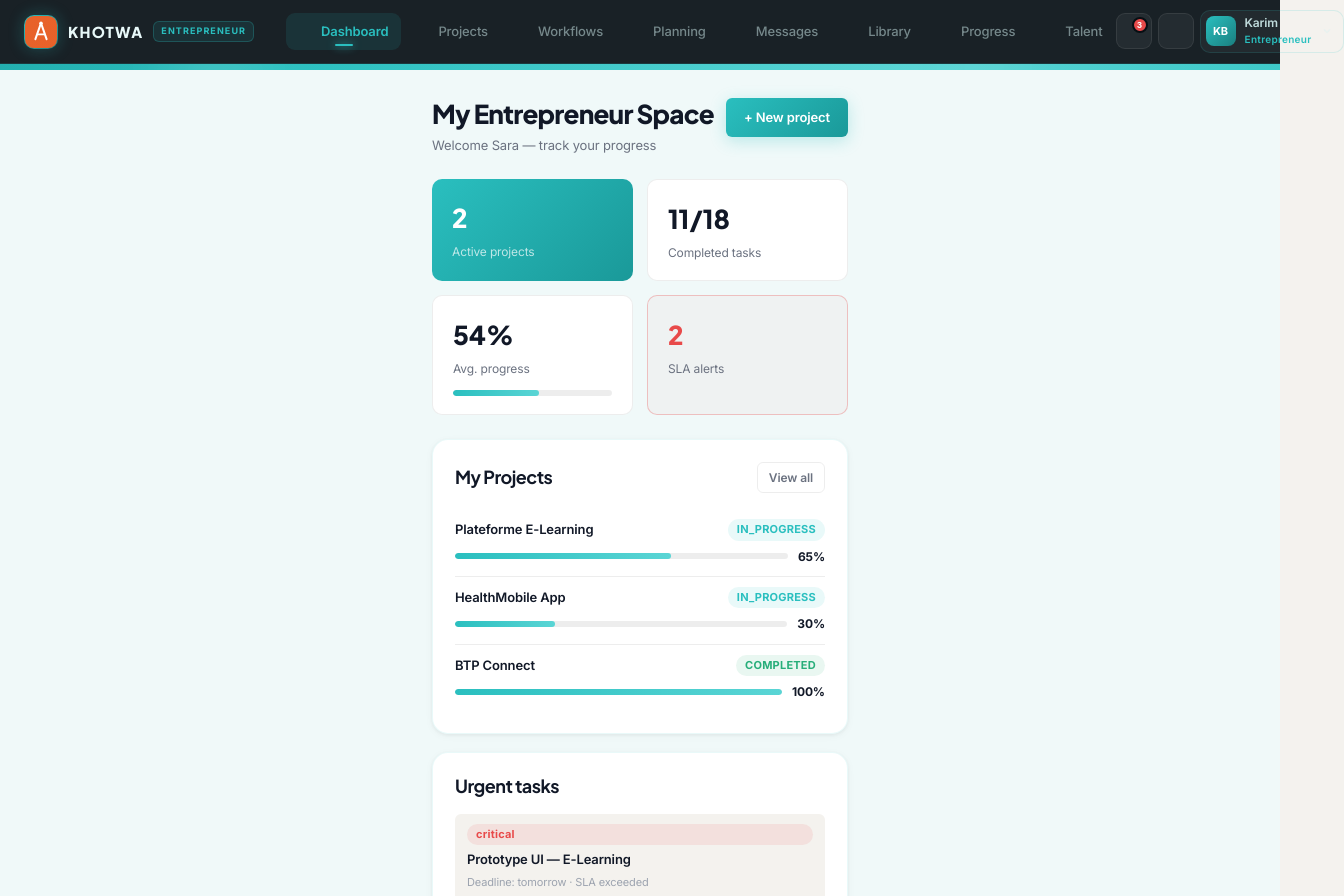
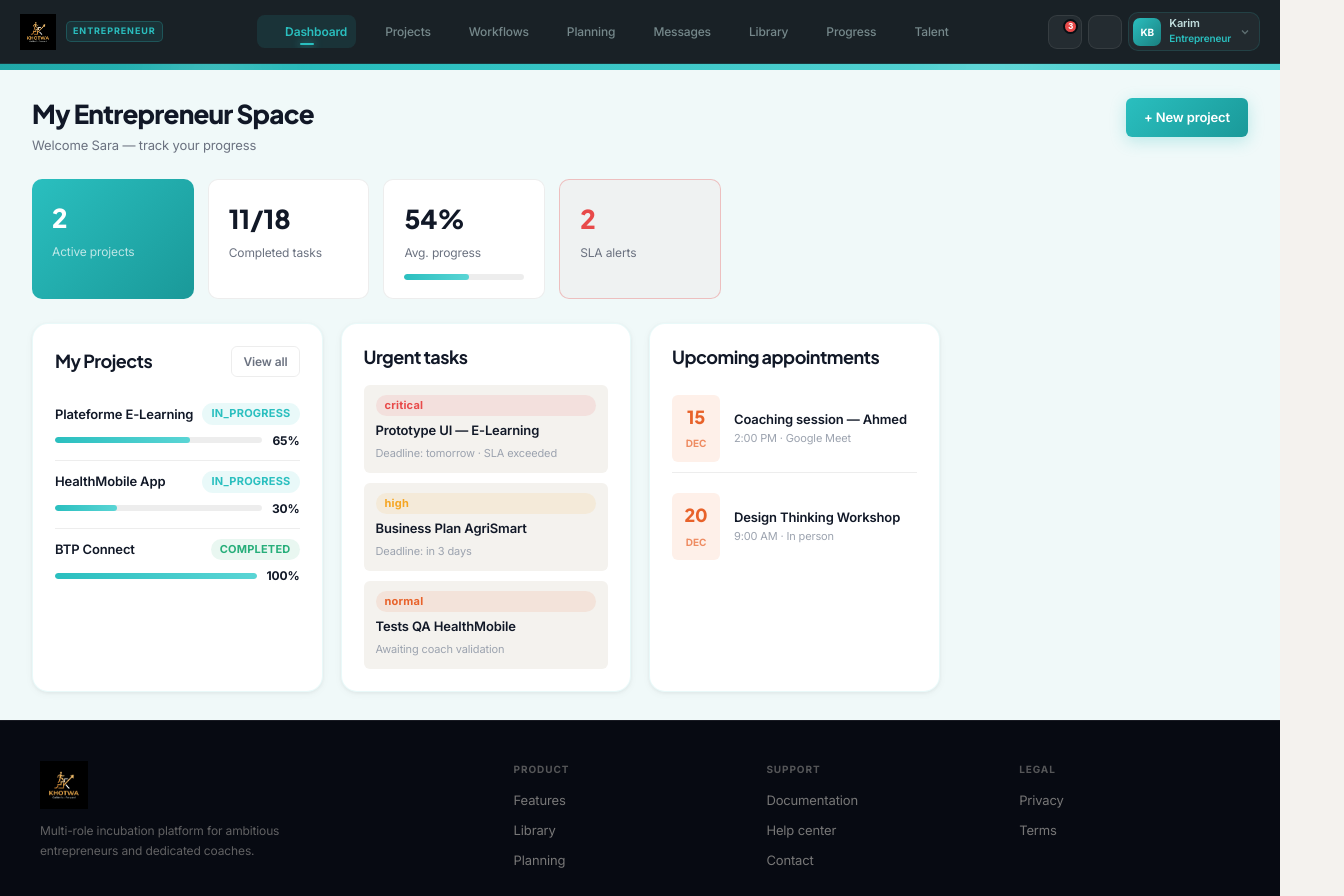
Before and after one commit to OumaymaaMlik/Khotwa_pi, an Angular app in the folder khotwa-frontend/: page /entrepreneur/dashboard in a window 1280 px wide. Shown: the top 896 px of the page, 1344 px wide, since content can reach past the window. Built offline with nearby package versions, Linux system fonts and the light colour scheme.

Commit message:
Replace khotwa-frontend with new version

```diff
--- a/khotwa-frontend/angular.json
+++ b/khotwa-frontend/angular.json
@@ -19,6 +19,7 @@
             "polyfills": ["zone.js"],
             "tsConfig": "tsconfig.app.json",
             "assets": [
+              "src/assets",
               { "glob": "**/*", "input": "public", "output": "/" }
             ],
             "styles": ["src/styles.css"],
--- a/khotwa-frontend/src/app/features/landing/landing.component.css
+++ b/khotwa-frontend/src/app/features/landing/landing.component.css
@@ -40,6 +40,7 @@
 .navbar--scrolled { box-shadow: 0 4px 24px rgba(0,0,0,0.08); }
 
 .nav-logo { display: flex; align-items: center; gap: 10px; text-decoration: none; }
+.nav-logo-img { height: 44px; width: auto; object-fit: contain; filter: brightness(1); }
 .nav-logo-name {
   font-family: 'Plus Jakarta Sans', sans-serif;
   font-weight: 800; font-size: 16px;
--- a/khotwa-frontend/src/app/features/landing/landing.component.html
+++ b/khotwa-frontend/src/app/features/landing/landing.component.html
@@ -3,20 +3,7 @@
   <!-- ══ NAVBAR ══════════════════════════════════════════════════ -->
   <nav class="navbar" [class.navbar--scrolled]="scrolled">
     <a class="nav-logo" routerLink="/">
-      <!-- Logo KHOTWA -->
-      <svg width="36" height="36" viewBox="0 0 40 40" fill="none" xmlns="http://www.w3.org/2000/svg">
-        <rect width="40" height="40" rx="11" fill="url(#navLogoGrad)"/>
-        <path d="M13 29L20 9L27 29" stroke="white" stroke-width="2.5" stroke-linecap="round" stroke-linejoin="round"/>
-        <path d="M15.5 23H24.5" stroke="white" stroke-width="2" stroke-linecap="round"/>
-        <circle cx="20" cy="9" r="2.2" fill="white"/>
-        <defs>
-          <linearGradient id="navLogoGrad" x1="0" y1="0" x2="40" y2="40">
-            <stop offset="0%" stop-color="#E8622A"/>
-            <stop offset="100%" stop-color="#C84F1F"/>
-          </linearGradient>
-        </defs>
-      </svg>
-      <span class="nav-logo-name">KHOTWA</span>
+      <img src="assets/khotwa-logo.png" alt="KHOTWA" class="nav-logo-img" />
     </a>
     <ul class="nav-menu">
       <li *ngFor="let item of navItems; trackBy: trackByLabel"><a [href]="item.anchor">{{ item.label }}</a></li>
--- a/khotwa-frontend/src/app/layout-coach/layout-coach.component.html
+++ b/khotwa-frontend/src/app/layout-coach/layout-coach.component.html
@@ -11,19 +11,8 @@
 
       <!-- Logo -->
       <a routerLink="/coach/dashboard" class="coach-brand">
-        <div class="coach-brand__icon"><svg width="32" height="32" viewBox="0 0 40 40" fill="none" xmlns="http://www.w3.org/2000/svg">
-          <rect width="40" height="40" rx="11" fill="url(#logoGrad)"/>
-          <path d="M13 29L20 9L27 29" stroke="white" stroke-width="2.5" stroke-linecap="round" stroke-linejoin="round"/>
-          <path d="M15.5 23H24.5" stroke="white" stroke-width="2" stroke-linecap="round"/>
-          <circle cx="20" cy="9" r="2.2" fill="white"/>
-          <defs>
-            <linearGradient id="logoGrad" x1="0" y1="0" x2="40" y2="40">
-              <stop offset="0%" stop-color="#E8622A"/>
-              <stop offset="100%" stop-color="#C84F1F"/>
-            </linearGradient>
-          </defs>
-        </svg></div>
-        <span class="coach-brand__name">KHOTWA</span>
+        <img src="assets/khotwa-logo.png" alt="KHOTWA" class="brand-logo-img" style="height:32px;width:auto;object-fit:contain;" />
+
         <span class="coach-brand__tag">Coach</span>
       </a>
 
--- a/khotwa-frontend/src/app/layout-entrepreneur/layout-entrepreneur.component.css
+++ b/khotwa-frontend/src/app/layout-entrepreneur/layout-entrepreneur.component.css
@@ -38,14 +38,14 @@
   box-shadow: 0 4px 24px rgba(0,0,0,0.35), 0 0 0 1px rgba(42,191,191,0.12);
 }
 
+/* ── Nav inner : full width, space-between ── */
 .ent-nav__inner {
-  max-width: 1400px;
-  margin: 0 auto;
+  width: 100%;
   height: 100%;
   display: flex;
   align-items: center;
+  padding: 0 20px;
   gap: 0;
-  padding: 0 24px;
 }
 
 /* ── Brand ───────────────────────────────────────── */
@@ -54,54 +54,57 @@
   align-items: center;
   gap: 10px;
   text-decoration: none;
-  margin-right: 32px;
   flex-shrink: 0;
+  margin-right: 16px;
 }
 .ent-brand__icon {
-  width: 34px; height: 34px;
-  border-radius: 10px;
+  width: 32px; height: 32px;
+  border-radius: 9px;
   background: linear-gradient(135deg, var(--ent-teal), #1a7f7f);
   display: flex; align-items: center; justify-content: center;
   box-shadow: 0 0 16px var(--ent-teal-glow);
 }
 .ent-brand__name {
   font-family: 'Plus Jakarta Sans', sans-serif;
-  font-size: 15px; font-weight: 800;
+  font-size: 14px; font-weight: 800;
   letter-spacing: 0.08em;
   color: #E8F9F9;
 }
 .ent-brand__tag {
   font-size: 9px; font-weight: 700;
-  letter-spacing: 0.12em;
+  letter-spacing: 0.1em;
   text-transform: uppercase;
   color: var(--ent-teal);
   background: var(--ent-teal-light);
   border: 1px solid rgba(42,191,191,0.25);
-  border-radius: 6px;
-  padding: 2px 7px;
+  border-radius: 5px;
+  padding: 2px 6px;
 }
 
-/* ── Nav links ───────────────────────────────────── */
+/* ── Nav links : flex-1, centred ─────────────────── */
 .ent-nav__links {
   display: flex;
   align-items: center;
-  gap: 2px;
-  flex: 1;
+  gap: 1px;
+  flex: 1;               /* takes remaining space */
+  justify-content: center; /* centres links between brand and actions */
+  overflow: hidden;
 }
 
 .ent-link {
   position: relative;
   display: flex;
   align-items: center;
-  gap: 6px;
-  padding: 8px 13px;
-  border-radius: 9px;
-  font-size: 13px;
+  gap: 4px;
+  padding: 7px 9px;
+  border-radius: 8px;
+  font-size: 12px;
   font-weight: 500;
   color: rgba(210,240,240,0.5);
   text-decoration: none;
   transition: all 0.18s ease;
   white-space: nowrap;
+  flex-shrink: 0;
 }
 .ent-link:hover {
   color: rgba(210,240,240,0.95);
@@ -109,7 +112,7 @@
 }
 .ent-link__icon {
   display: flex; align-items: center; justify-content: center;
-  width: 16px; flex-shrink: 0;
+  width: 15px; flex-shrink: 0;
   opacity: 0.6;
   transition: opacity 0.18s;
 }
@@ -124,27 +127,27 @@
 
 .ent-link__pip {
   position: absolute;
-  bottom: 4px;
+  bottom: 3px;
   left: 50%;
   transform: translateX(-50%);
-  width: 18px; height: 2px;
+  width: 14px; height: 2px;
   border-radius: 99px;
   background: var(--ent-teal);
   box-shadow: 0 0 8px var(--ent-teal);
 }
 
-/* ── Actions right ───────────────────────────────── */
+/* ── Actions right : fixed width, no shrink ─────── */
 .ent-nav__actions {
   display: flex;
   align-items: center;
   gap: 6px;
-  margin-left: auto;
   flex-shrink: 0;
+  margin-left: 12px;
 }
 
 .ent-icon-btn {
   position: relative;
-  width: 36px; height: 36px;
+  width: 34px; height: 34px;
   border-radius: 9px;
   background: rgba(255,255,255,0.05);
   border: 1px solid rgba(255,255,255,0.08);
@@ -164,7 +167,7 @@
 .notif-wrapper { position: relative; }
 .notif-dot {
   position: absolute; top: 3px; right: 3px;
-  width: 16px; height: 16px; border-radius: 50%;
+  width: 15px; height: 15px; border-radius: 50%;
   background: #E84A4A; color: white;
   font-size: 9px; font-weight: 700;
   display: flex; align-items: center; justify-content: center;
@@ -174,7 +177,7 @@
 /* Notif panel */
 .ent-notif-panel {
   position: absolute; top: calc(100% + 10px); right: 0;
-  width: 320px;
+  width: 300px;
   background: #0D1E1E;
   border: 1px solid rgba(42,191,191,0.2);
   border-radius: 14px;
@@ -209,8 +212,8 @@
   position: relative;
   display: flex;
   align-items: center;
-  gap: 9px;
-  padding: 5px 10px 5px 5px;
+  gap: 8px;
+  padding: 4px 8px 4px 4px;
   border-radius: 10px;
   border: 1px solid rgba(42,191,191,0.15);
   background: rgba(255,255,255,0.04);
@@ -223,21 +226,21 @@
   border-color: rgba(42,191,191,0.3);
 }
 .ent-user__avatar {
-  width: 30px; height: 30px; border-radius: 8px;
+  width: 28px; height: 28px; border-radius: 7px;
   background: linear-gradient(135deg, var(--ent-teal), #1a7f7f);
   display: flex; align-items: center; justify-content: center;
-  font-size: 11px; font-weight: 700; color: white;
+  font-size: 10px; font-weight: 700; color: white;
   flex-shrink: 0;
 }
 .ent-user__info { display: flex; flex-direction: column; }
-.ent-user__name { font-size: 12px; font-weight: 600; color: rgba(210,240,240,0.9); line-height: 1.2; }
-.ent-user__role { font-size: 10px; color: var(--ent-teal); font-weight: 600; letter-spacing: 0.03em; }
+.ent-user__name { font-size: 11px; font-weight: 600; color: rgba(210,240,240,0.9); line-height: 1.2; }
+.ent-user__role { font-size: 10px; color: var(--ent-teal); font-weight: 600; }
 .ent-user__chevron { color: rgba(210,240,240,0.35); transition: transform 0.2s; }
 .ent-user__chevron.rotated { transform: rotate(180deg); }
 
 .ent-user__menu {
   position: absolute; top: calc(100% + 8px); right: 0;
-  min-width: 200px;
+  min-width: 190px;
   background: #0D1E1E;
   border: 1px solid rgba(42,191,191,0.2);
   border-radius: 12px;
@@ -247,14 +250,14 @@
   z-index: 300;
 }
 .ent-user__menu-header {
-  padding: 14px 16px;
+  padding: 13px 15px;
   border-bottom: 1px solid rgba(42,191,191,0.1);
 }
 .menu-name { font-size: 13px; font-weight: 700; color: rgba(210,240,240,0.9); }
 .menu-email { font-size: 11px; color: rgba(210,240,240,0.4); margin-top: 2px; }
 .menu-item {
   display: flex; align-items: center; gap: 9px;
-  width: 100%; padding: 11px 16px;
+  width: 100%; padding: 11px 15px;
   background: none; border: none; cursor: pointer;
   font-size: 13px; font-weight: 500;
   color: rgba(210,240,240,0.7);
@@ -267,24 +270,19 @@
 .ent-burger {
   display: none;
   flex-direction: column; gap: 5px;
-  background: none; border: none; cursor: pointer;
-  padding: 6px;
+  background: none; border: none; cursor: pointer; padding: 6px;
 }
 .ent-burger span {
   display: block; width: 20px; height: 2px;
-  background: rgba(210,240,240,0.7); border-radius: 2px;
-  transition: all 0.2s;
+  background: rgba(210,240,240,0.7); border-radius: 2px; transition: all 0.2s;
 }
 
 /* ── Mobile nav ──────────────────────────────────── */
 .ent-mobile-nav {
-  display: none;
-  flex-direction: column;
+  display: none; flex-direction: column;
   background: #0D1E1E;
   border-top: 1px solid rgba(42,191,191,0.12);
-  max-height: 0;
-  overflow: hidden;
-  transition: max-height 0.3s ease;
+  max-height: 0; overflow: hidden; transition: max-height 0.3s ease;
 }
 .ent-mobile-nav.open { max-height: 600px; }
 
@@ -302,8 +300,7 @@
 .ent-overlay {
   position: fixed; inset: 0;
   background: rgba(0,0,0,0.5);
-  z-index: 190;
-  backdrop-filter: blur(2px);
+  z-index: 190; backdrop-filter: blur(2px);
 }
 
 /* ── Hero band ───────────────────────────────────── */
@@ -312,47 +309,36 @@
   background: linear-gradient(90deg, #1a9999, #2ABFBF, #5AD5D5, #2ABFBF, #1a9999);
   background-size: 200% 100%;
   animation: gradientShift 5s linear infinite;
-  position: relative;
-  overflow: hidden;
+  position: relative; overflow: hidden;
 }
 .ent-hero-band__orb {
-  position: absolute;
-  border-radius: 50%;
-  filter: blur(30px);
-  opacity: 0.4;
+  position: absolute; border-radius: 50%; filter: blur(30px); opacity: 0.4;
 }
 .ent-hero-band__orb--1 {
-  width: 120px; height: 40px;
-  background: rgba(255,255,255,0.6);
-  top: -10px; left: 10%;
-  animation: orbFloat 4s ease-in-out infinite;
+  width: 120px; height: 40px; background: rgba(255,255,255,0.6);
+  top: -10px; left: 10%; animation: orbFloat 4s ease-in-out infinite;
 }
 .ent-hero-band__orb--2 {
-  width: 80px; height: 30px;
-  background: rgba(255,255,255,0.5);
-  top: -8px; right: 20%;
-  animation: orbFloat 6s ease-in-out infinite reverse;
+  width: 80px; height: 30px; background: rgba(255,255,255,0.5);
+  top: -8px; right: 20%; animation: orbFloat 6s ease-in-out infinite reverse;
 }
 
 /* ── Main content ────────────────────────────────── */
-.ent-main {
-  flex: 1;
-  overflow-y: auto;
-  display: flex;
-  flex-direction: column;
-}
+.ent-main { flex: 1; overflow-y: auto; }
 .ent-content {
   max-width: 1400px;
   margin: 0 auto;
-  padding: 28px 28px;
+  padding: 28px 32px;
 }
 
 /* ── Responsive ──────────────────────────────────── */
-@media (max-width: 1100px) {
-  .ent-link span:last-child:not(.ent-link__icon):not(.ent-link__pip) { display: none; }
-  .ent-link { padding: 8px 10px; }
+@media (max-width: 1200px) {
+  /* Hide label text on all links, keep only icons */
+  .ent-link span:not(.ent-link__icon):not(.ent-link__pip) { display: none; }
+  .ent-link { padding: 8px; }
+  .ent-brand__tag { display: none; }
 }
-@media (max-width: 768px) {
+@media (max-width: 900px) {
   .ent-nav__links { display: none; }
   .ent-burger { display: flex; }
   .ent-mobile-nav { display: flex; }
@@ -375,7 +361,7 @@
   to   { opacity: 1; transform: translateY(0); }
 }
 
-/* ── Override global cards pour l'espace entrepreneur */
+/* ── Deep overrides for entrepreneur theme ───────── */
 :host ::ng-deep .kh-card {
   background: white;
   border: 1px solid rgba(42,191,191,0.1);
@@ -398,7 +384,3 @@
   border-color: var(--ent-teal) !important;
   box-shadow: 0 0 0 3px rgba(42,191,191,0.15) !important;
 }
-
-/* Responsive content area */
-@media (max-width: 1024px) { .ent-content { padding: 20px; } }
-@media (max-width: 640px)  { .ent-content { padding: 12px; } }
--- a/khotwa-frontend/src/app/layout-entrepreneur/layout-entrepreneur.component.html
+++ b/khotwa-frontend/src/app/layout-entrepreneur/layout-entrepreneur.component.html
@@ -11,19 +11,8 @@
 
       <!-- Logo -->
       <a routerLink="/entrepreneur/dashboard" class="ent-brand">
-        <div class="ent-brand__icon"><svg width="32" height="32" viewBox="0 0 40 40" fill="none" xmlns="http://www.w3.org/2000/svg">
-          <rect width="40" height="40" rx="11" fill="url(#logoGrad)"/>
-          <path d="M13 29L20 9L27 29" stroke="white" stroke-width="2.5" stroke-linecap="round" stroke-linejoin="round"/>
-          <path d="M15.5 23H24.5" stroke="white" stroke-width="2" stroke-linecap="round"/>
-          <circle cx="20" cy="9" r="2.2" fill="white"/>
-          <defs>
-            <linearGradient id="logoGrad" x1="0" y1="0" x2="40" y2="40">
-              <stop offset="0%" stop-color="#E8622A"/>
-              <stop offset="100%" stop-color="#C84F1F"/>
-            </linearGradient>
-          </defs>
-        </svg></div>
-        <span class="ent-brand__name">KHOTWA</span>
+          <img src="assets/khotwa-logo.png" alt="KHOTWA" class="brand-logo-img" style="height:36px;width:auto;object-fit:contain;" />
+
         <span class="ent-brand__tag">Entrepreneur</span>
       </a>
 
--- a/khotwa-frontend/src/app/layout/layout.component.css
+++ b/khotwa-frontend/src/app/layout/layout.component.css
@@ -124,7 +124,7 @@
 
 /* ═══════ MAIN ═══════ */
 .main-area {
-  flex: 1; display: flex; flex-direction: column; overflow: hidden;
+  flex: 1; display: flex; flex-direction: column; overflow-y: auto; overflow-x: hidden;
   min-width: 0;
 }
 
@@ -223,6 +223,6 @@ kbd {
 }
 
 /* ═══════ CONTENT ═══════ */
-.content { flex: 1; overflow-y: auto; padding: 28px 28px; }
+.content { flex: 1; padding: 28px 28px; }
 .main-area > app-footer { flex-shrink: 0; }
 @media (max-width: 640px) { .content { padding: 16px; } }
--- a/khotwa-frontend/src/app/layout/layout.component.html
+++ b/khotwa-frontend/src/app/layout/layout.component.html
@@ -5,22 +5,9 @@
   <aside class="sidebar" [class.open]="sidebarOpen">
     <!-- Brand -->
     <div class="sidebar__brand">
-      <div class="brand-icon">
-        <svg width="26" height="26" viewBox="0 0 40 40" fill="none">
-          <rect width="40" height="40" rx="10" fill="url(#adminLogoGrad)"/>
-          <path d="M13 29L20 9L27 29" stroke="white" stroke-width="2.5" stroke-linecap="round" stroke-linejoin="round"/>
-          <path d="M15.5 23H24.5" stroke="white" stroke-width="2" stroke-linecap="round"/>
-          <circle cx="20" cy="9" r="2.2" fill="white"/>
-          <defs>
-            <linearGradient id="adminLogoGrad" x1="0" y1="0" x2="40" y2="40">
-              <stop offset="0%" stop-color="#E8622A"/>
-              <stop offset="100%" stop-color="#C84F1F"/>
-            </linearGradient>
-          </defs>
-        </svg>
-      </div>
+      <img src="assets/khotwa-logo.png" alt="KHOTWA" style="height:36px;width:auto;object-fit:contain;" />
       <div class="brand-text">
-        <span class="brand-name">KHOTWA</span>
+
         <span class="brand-role" [style.color]="roleColor">{{ roleLabel }}</span>
       </div>
     </div>
--- a/khotwa-frontend/src/app/shared/footer/footer.component.css
+++ b/khotwa-frontend/src/app/shared/footer/footer.component.css
@@ -23,12 +23,13 @@
   gap: 10px;
   margin-bottom: 12px;
 }
+.kh-footer__logo-img {
+  height: 48px;
+  width: auto;
+  object-fit: contain;
+}
 .kh-footer__name {
-  font-family: 'Plus Jakarta Sans', sans-serif;
-  font-size: 16px;
-  font-weight: 800;
-  letter-spacing: 0.07em;
-  color: #E8E4DC;
+  display: none; /* Le logo image contient déjà le texte KHOTWA */
 }
 .kh-footer__tagline {
   font-size: 12px;
--- a/khotwa-frontend/src/app/shared/footer/footer.component.html
+++ b/khotwa-frontend/src/app/shared/footer/footer.component.html
@@ -2,19 +2,7 @@
   <div class="kh-footer__inner">
     <div class="kh-footer__brand">
       <div class="kh-footer__logo">
-        <!-- Logo SVG KHOTWA -->
-        <svg width="28" height="28" viewBox="0 0 40 40" fill="none" xmlns="http://www.w3.org/2000/svg">
-          <rect width="40" height="40" rx="10" fill="url(#footerGrad)"/>
-          <path d="M12 28L20 8L28 28" stroke="white" stroke-width="2.5" stroke-linecap="round" stroke-linejoin="round"/>
-          <path d="M15 22H25" stroke="white" stroke-width="2" stroke-linecap="round"/>
-          <circle cx="20" cy="8" r="2" fill="white"/>
-          <defs>
-            <linearGradient id="footerGrad" x1="0" y1="0" x2="40" y2="40">
-              <stop offset="0%" stop-color="#E8622A"/>
-              <stop offset="100%" stop-color="#C84F1F"/>
-            </linearGradient>
-          </defs>
-        </svg>
+        <img src="assets/khotwa-logo.png" alt="KHOTWA" class="kh-footer__logo-img" />
         <span class="kh-footer__name">KHOTWA</span>
       </div>
       <p class="kh-footer__tagline">Multi-role incubation platform for ambitious entrepreneurs and dedicated coaches.</p>
```
Also changed, not shown: khotwa-frontend/src/app/features/admin/bibliotheque/bibliotheque.component.ts (+7 -21 lines), khotwa-frontend/src/assets/khotwa-logo.png (added).
